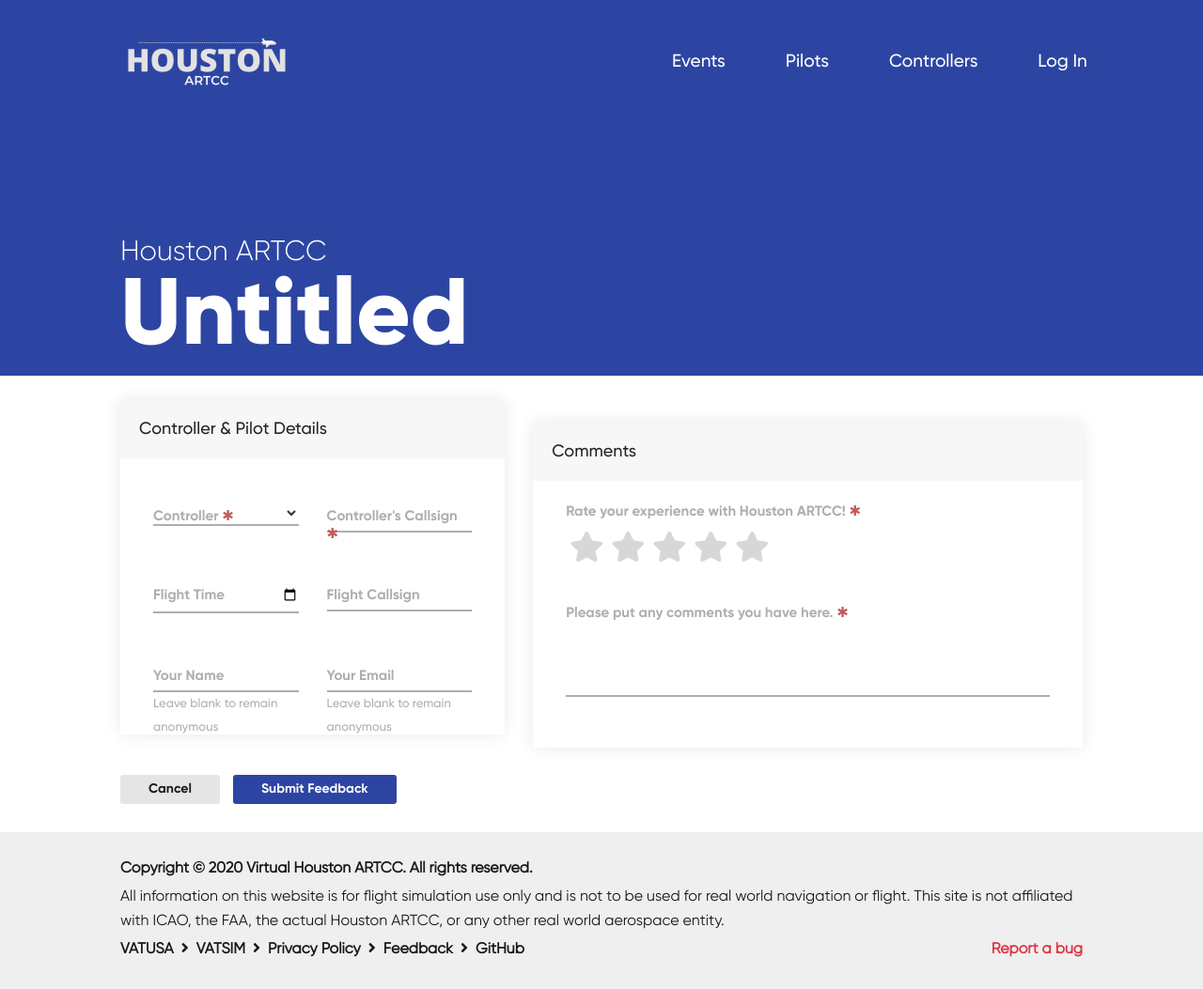
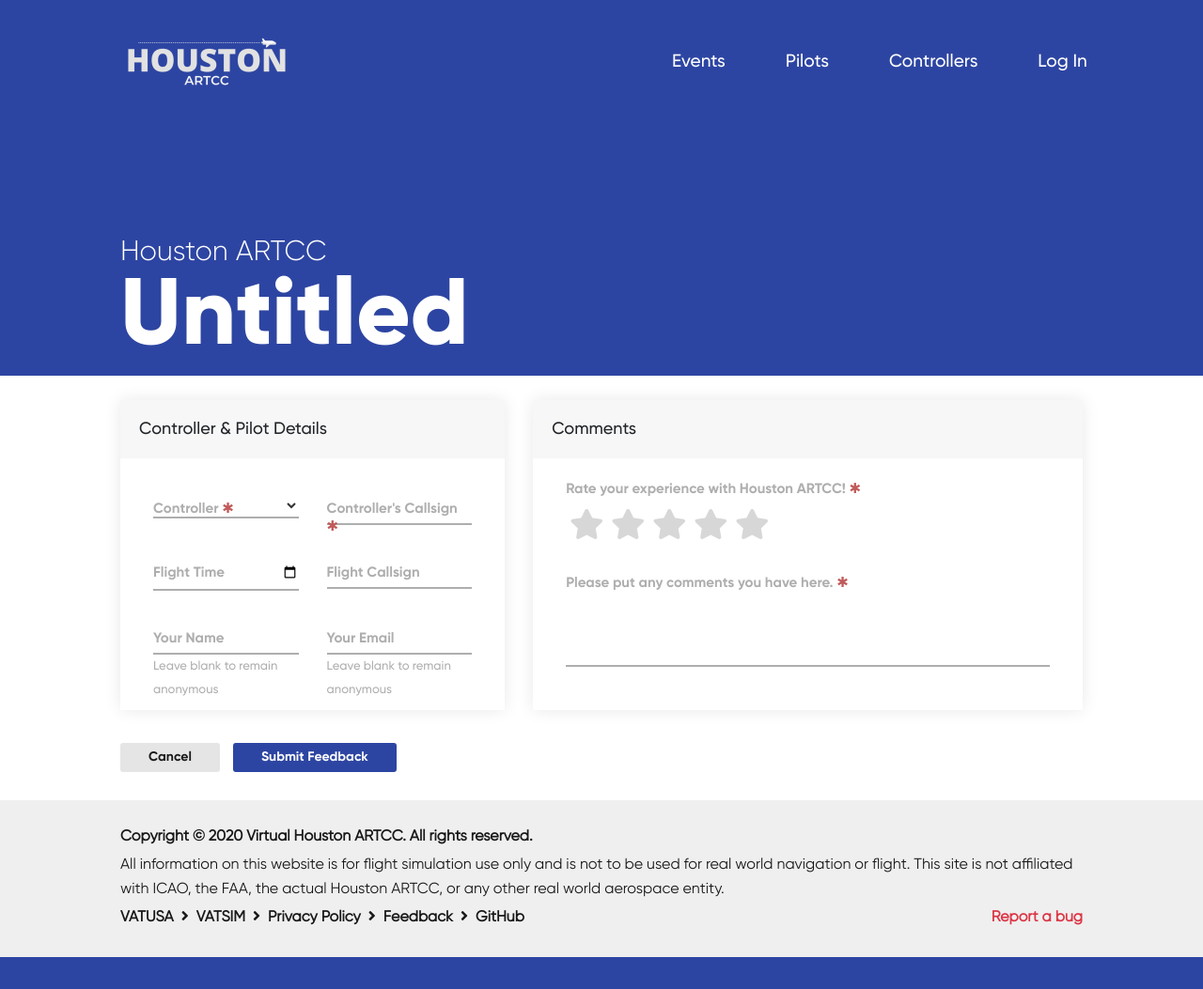
Before and after one commit to Houston-ARTCC/zhuartcc.org, a Django app: template apps/feedback/templates/add_feedback.html in a window 1280 px wide. Shown: the whole page at 94% size. After the commit the page ends 1019 px from the top, so only its background shows below. Run offline with Django 3.2, Linux system fonts and the light colour scheme; the template is opened without the code that fills it, so the values that code supplies are empty; some libraries are stand-ins or nearby versions.

Commit message:
Cleaned up a few pages.

```diff
--- a/apps/feedback/templates/add_feedback.html
+++ b/apps/feedback/templates/add_feedback.html
@@ -4,7 +4,7 @@
 <form action="/feedback/new/" method="POST">
     {% csrf_token %}
     <div class="row">
-        <div class="col-md-12 col-xl-5">
+        <div class="col-md-12 col-xl-5 d-flex align-content-stretch">
             <div class="card card-nav-tabs">
                 <div class="card-header">Controller & Pilot Details</div>
                 <div class="card-body">
@@ -13,7 +13,7 @@
                             <div class="col-6">
                                 <div class="label-group">
                                     <select name="controller" required>
-                                            <option selected></option>
+                                        <option selected></option>
                                         {% for controller in controllers %}
                                             <option value="{{ controller.cid }}">{{ controller.full_name }}</option>
                                         {% endfor %}
@@ -64,8 +64,8 @@
                 </div>
             </div>
         </div>
-        <div class="col-md-12 col-xl-7">
-            <div class="card card-nav-tabs my-4">
+        <div class="col-md-12 col-xl-7 d-flex align-content-stretch">
+            <div class="card card-nav-tabs">
                 <div class="card-header">Comments</div>
                 <div class="card-body">
                     <div class="col">
--- a/apps/user/templates/profile.html
+++ b/apps/user/templates/profile.html
@@ -27,7 +27,7 @@
                 <a href="#" class="alert-link" data-action="remove-comment"><div class="float-right">Remove <i class="far fa-times"></i></div></a>
                 <h4 class="alert-heading">Staff Comment</h4>
                 <p class="mb-0">{{ user.staff_comment }}</p>
-                <footer class="blockquote-footer">{{ user.staff_comment_author.full_name }}</footer>
+                <div class="blockquote-footer">{{ user.staff_comment_author.full_name }}</div>
             </div>
         {% endif %}
         <a href="edit"><button class="btn btn-secondary mb-4">Edit User</button></a><button class="btn btn-secondary mb-4" onclick="addComment()">Add Staff Comment</button>
@@ -183,6 +183,7 @@
                 order: [[ 0, "desc" ]]
             })
         })
+        {% if request.session.staff %}
             function addComment() {
                 launchCustomModal(
                     'info',
@@ -190,7 +191,7 @@
                     `<form id="commentForm">
                         {% csrf_token %}
                         <div class="label-group">
-                        <textarea name="comment" rows="2"></textarea>
+                            <textarea name="comment" rows="2" required></textarea>
                             <span class="focus-border"></span>
                         </div>
                         <button class="btn btn-primary">Submit</button>
@@ -224,5 +225,6 @@
                     launchErrorModal('Error ' + error.status + ': ' + error.responseText)
                 })
             })
+        {% endif %}
     </script>
 {% endblock %}
--- a/static/css/index.css
+++ b/static/css/index.css
@@ -222,7 +222,7 @@ a88aaaa    .d8888b. 88d888b. 88d8b.d8b. .d8888b.
 
 */
 .label-group {
-    margin: 25px 0;
+    margin: 17px 0;
     flex: 0 0 100%;
     max-width: 100%;
     position: relative;
```
Lines whose indentation alone changed are shown as unchanged.
